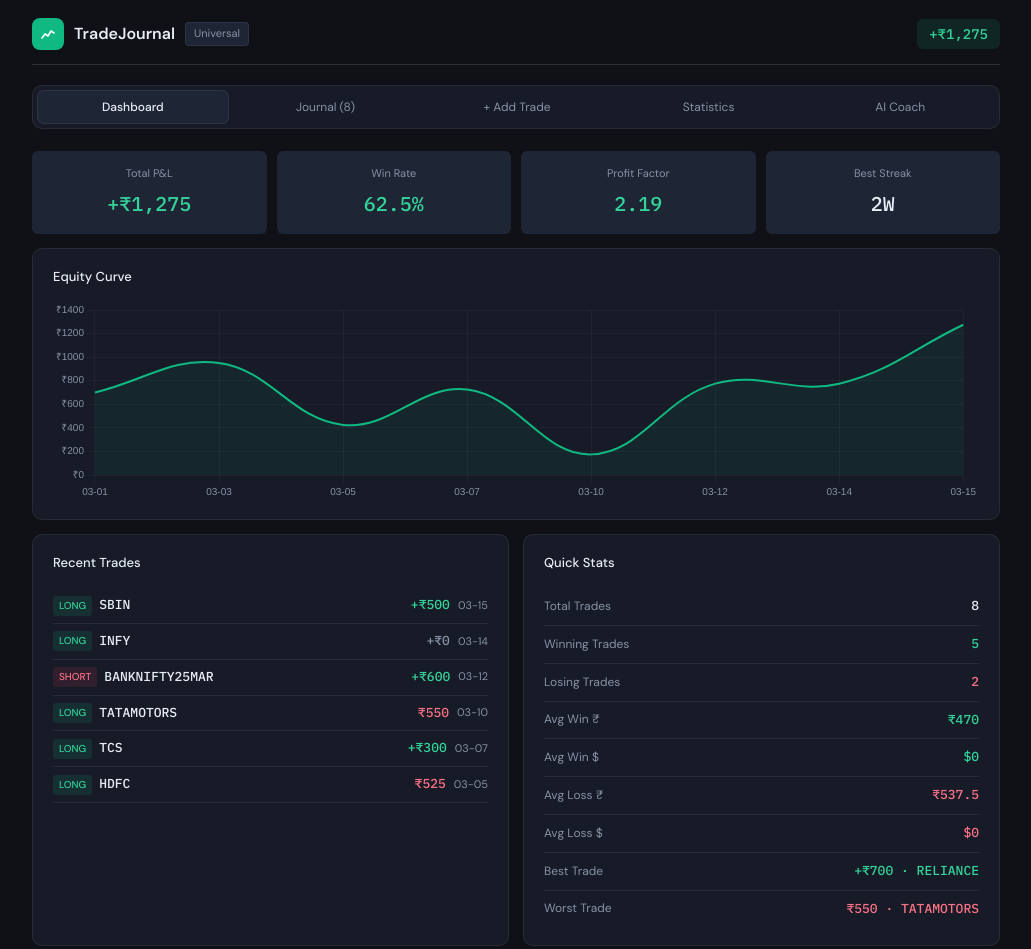
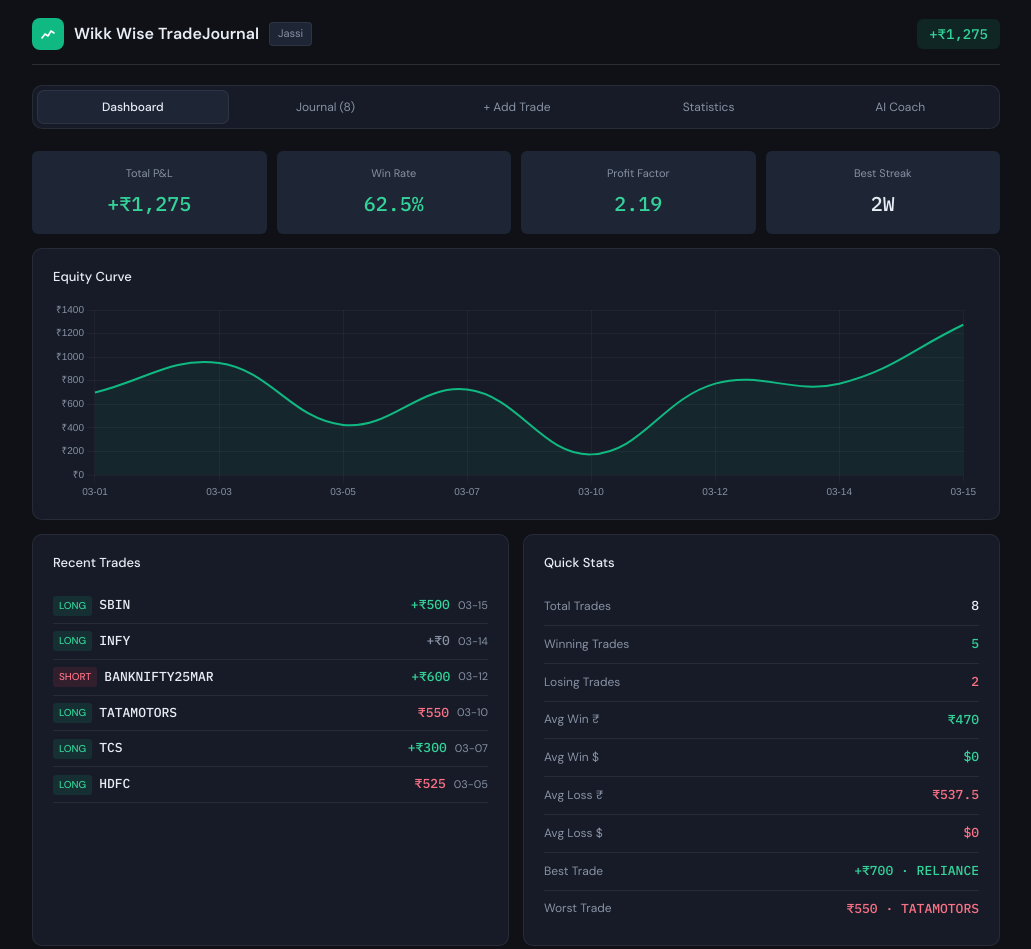
Before and after one commit to jasskohlii/Traderzdairy, a plain HTML site: page index.html in a window 1280 px wide. Shown: the whole page, without its empty margins (124-1155 px from the left). Drawn offline with nearby package versions, Linux system fonts and the light colour scheme.

Commit message:
Update index.html

```diff
--- a/index.html
+++ b/index.html
@@ -3,7 +3,7 @@
 <head>
 <meta charset="UTF-8">
 <meta name="viewport" content="width=device-width, initial-scale=1.0">
-<title>Jassi - Trading Journal</title>
+<title>Wikk Wise Trading Journal</title>
 <script src="https://cdnjs.cloudflare.com/ajax/libs/Chart.js/4.4.1/chart.umd.js"></script>
 <link href="https://fonts.googleapis.com/css2?family=IBM+Plex+Mono:wght@400;500&family=DM+Sans:wght@400;500;600&display=swap" rel="stylesheet">
 <style>
@@ -197,8 +197,8 @@
           <path d="M2 12 L5 8 L8 10 L11 5 L14 7" stroke="white" stroke-width="1.6" stroke-linecap="round" stroke-linejoin="round"/>
         </svg>
       </div>
-      <span class="logo-title">TradeJournal</span>
-      <span class="logo-tag">Universal</span>
+      <span class="logo-title">Wikk Wise TradeJournal</span>
+      <span class="logo-tag">Jassi</span>
     </div>
     <span class="header-pnl" id="headerPnl"></span>
   </div>
```
